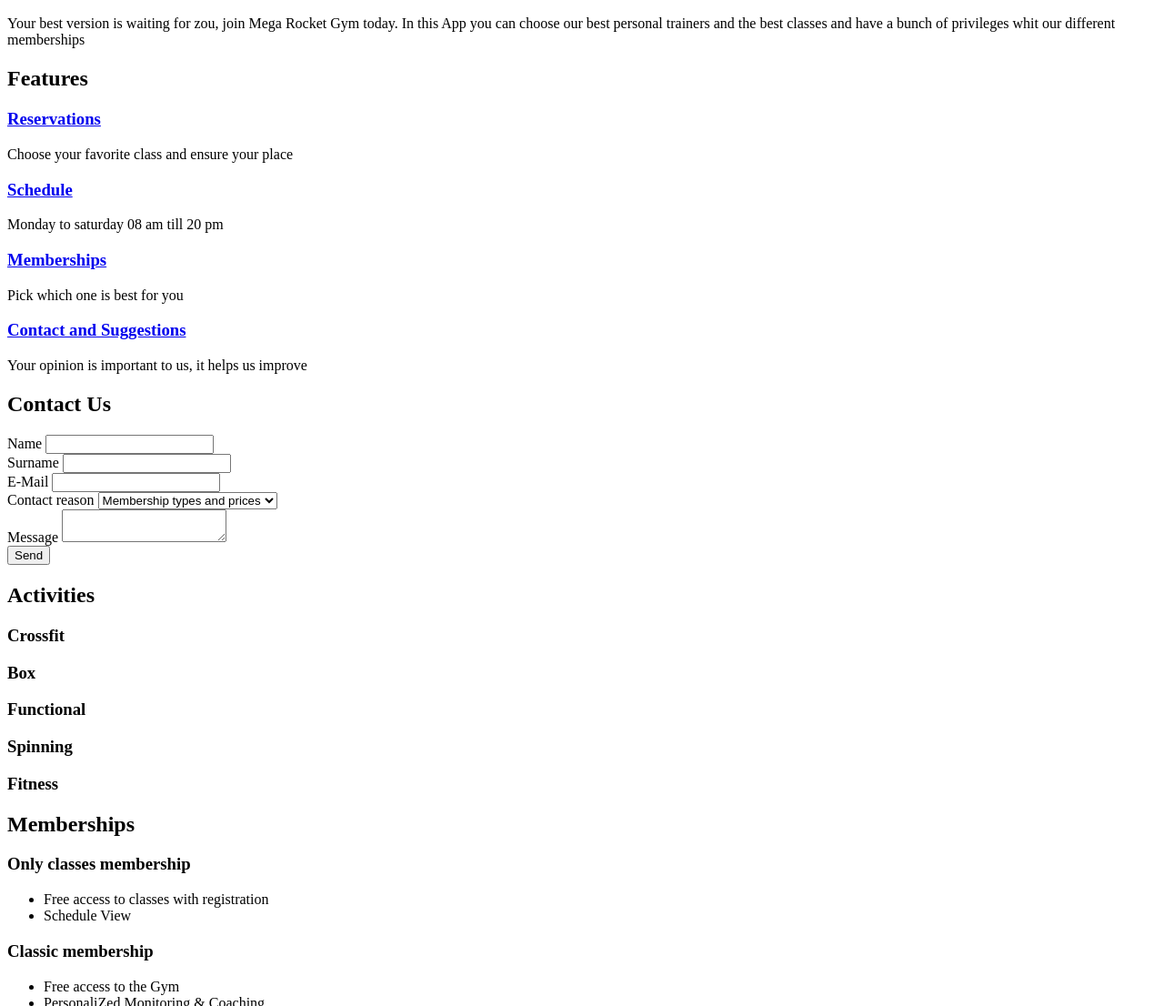
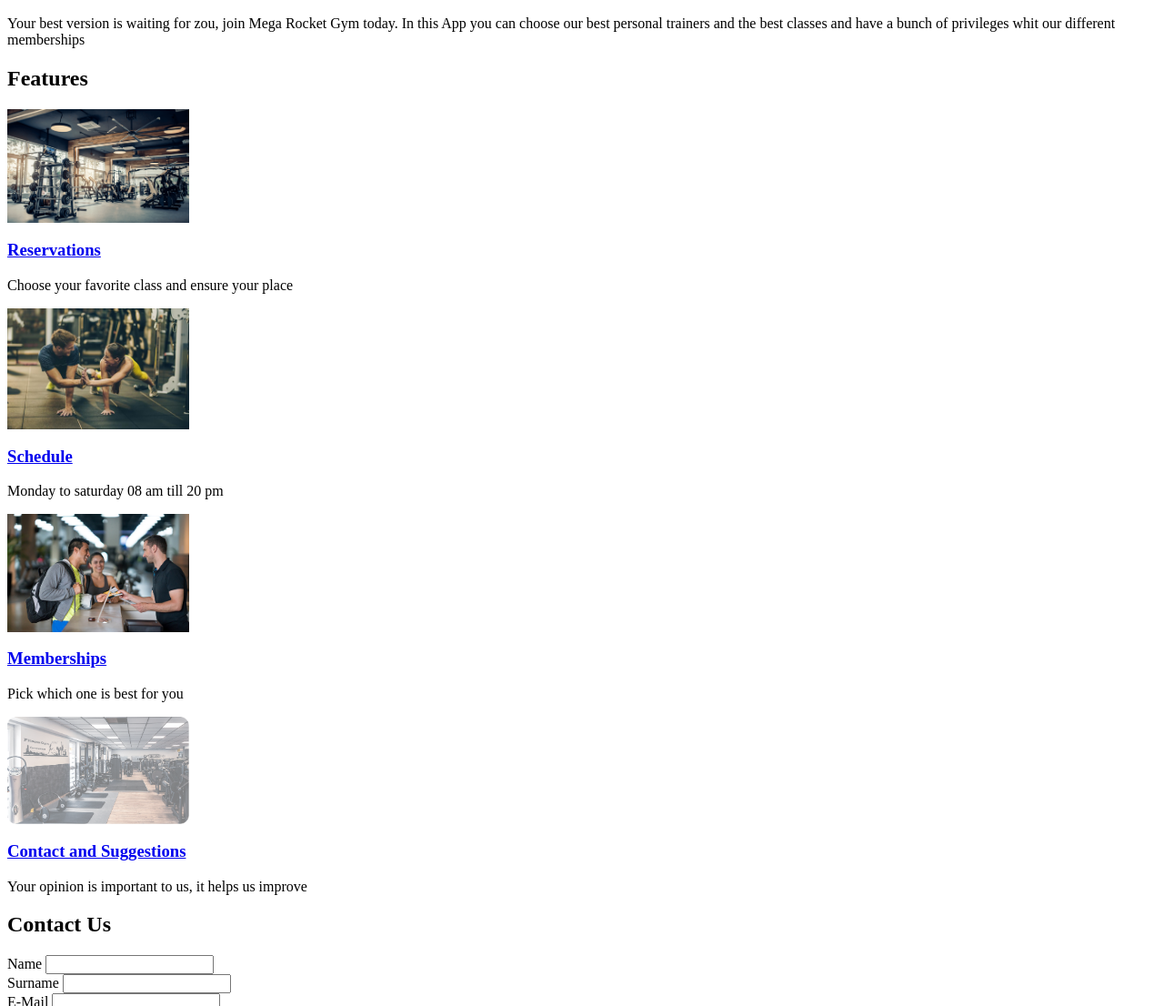
Before and after one commit to EstrellaGustavo/BaSP-M2023, a plain HTML site: page Week-02/index.html in a window 1280 px wide. Shown: the part 642-1748 px from the top of the page at 91% size. Drawn offline with Linux system fonts and the light colour scheme.

Commit message:
Add photos from the Features section

```diff
--- a/Week-02/index.html
+++ b/Week-02/index.html
@@ -25,18 +25,22 @@
     <div>
         <h2>Features</h2>
         <div>
+            <img src="Gym-structure-1080x675.png" width="200">
             <h3><a href="reservations">Reservations</a></h3>
             <p>Choose your favorite class and ensure your place</p>
         </div>
         <div>
+            <img src="fitness-date-ideas-gym.jpg" width="200">
             <h3><a href="Schedule">Schedule</a></h3>
             <p>Monday to saturday 08 am till 20 pm</p>
         </div>
         <div>
+            <img src="membership-pic.jpg" width="200">
             <h3><a href="Memberships">Memberships</a></h3>
             <p>Pick which one is best for you</p>
         </div>
         <div>
+            <img src="conttact-pic.png" width="200">
             <h3><a href="Contact and Suggestions">Contact and Suggestions</a></h3>
             <p>Your opinion is important to us, it helps us improve</p>
         </div>
```
Also changed, not shown: Week-02/Gym-structure-1080x675.png (added), Week-02/conttact-pic.png (added), Week-02/fitness-date-ideas-gym.jpg (added), Week-02/membership-pic.jpg (added).
